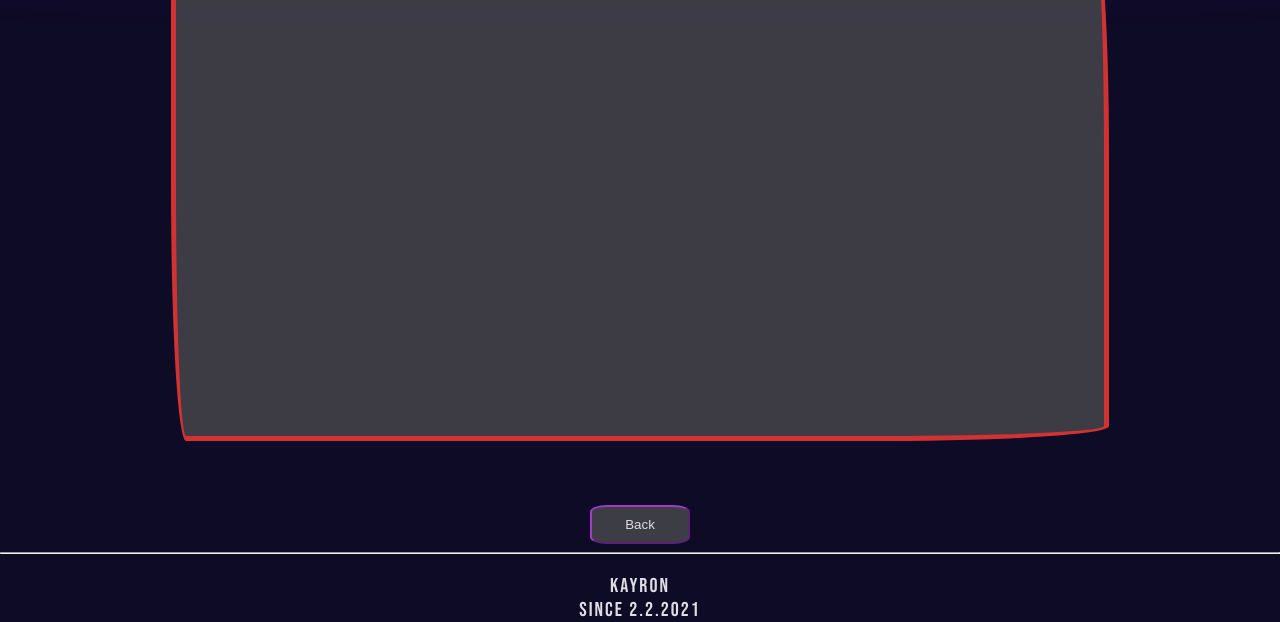
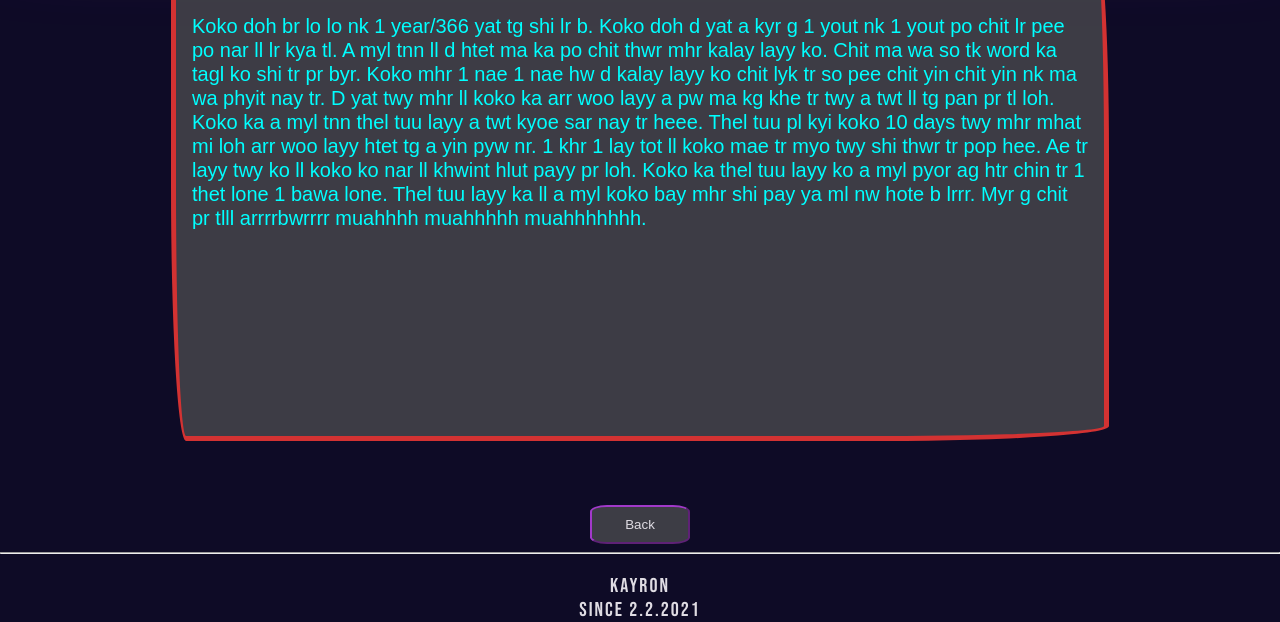
Before and after one commit to HeronKyaw/KayronWEB, a plain HTML site: page firstAnni.html in a window 1280 px wide. Shown: the part 191-813 px from the top of the page. Drawn offline with Linux system fonts and the light colour scheme; a web font is replaced by a local one.

Commit message:
Update firstAnni.html

```diff
--- a/firstAnni.html
+++ b/firstAnni.html
@@ -29,7 +29,7 @@
                 Kayron First Anniversary!
             </h1>
             <p>
-
+                Koko doh br lo lo nk 1 year/366 yat tg shi lr b. Koko doh d yat a kyr g 1 yout nk 1 yout po chit lr pee po nar ll lr kya tl. A myl tnn ll d htet ma ka po chit thwr mhr kalay layy ko. Chit ma wa so tk word ka tagl ko shi tr pr byr. Koko mhr 1 nae 1 nae hw d kalay layy ko chit lyk tr so pee chit yin chit yin nk ma wa phyit nay tr. D yat twy mhr ll koko ka arr woo layy a pw ma kg khe tr twy a twt ll tg pan pr tl loh. Koko ka a myl tnn thel tuu layy a twt kyoe sar nay tr heee. Thel tuu pl kyi koko 10 days twy mhr mhat mi loh arr woo layy htet tg a yin pyw nr. 1 khr 1 lay tot ll koko mae tr myo twy shi thwr tr pop hee. Ae tr layy twy ko ll koko ko nar ll khwint hlut payy pr loh. Koko ka thel tuu layy ko a myl pyor ag htr chin tr 1 thet lone 1 bawa lone. Thel tuu layy ka ll a myl koko bay mhr shi pay ya ml nw hote b lrrr. Myr g chit pr tlll arrrrbwrrrr muahhhh muahhhhh muahhhhhhh.
             </p>
         </div>
         <!-- footer -->
```
